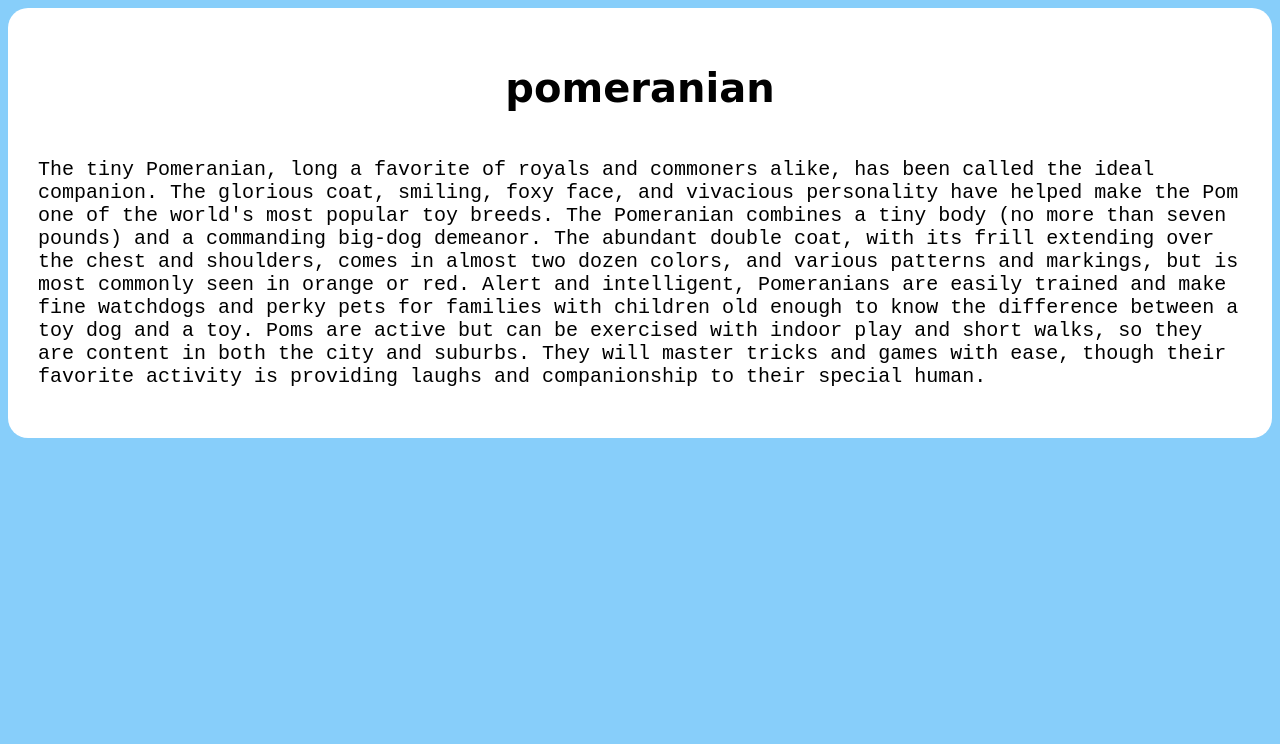
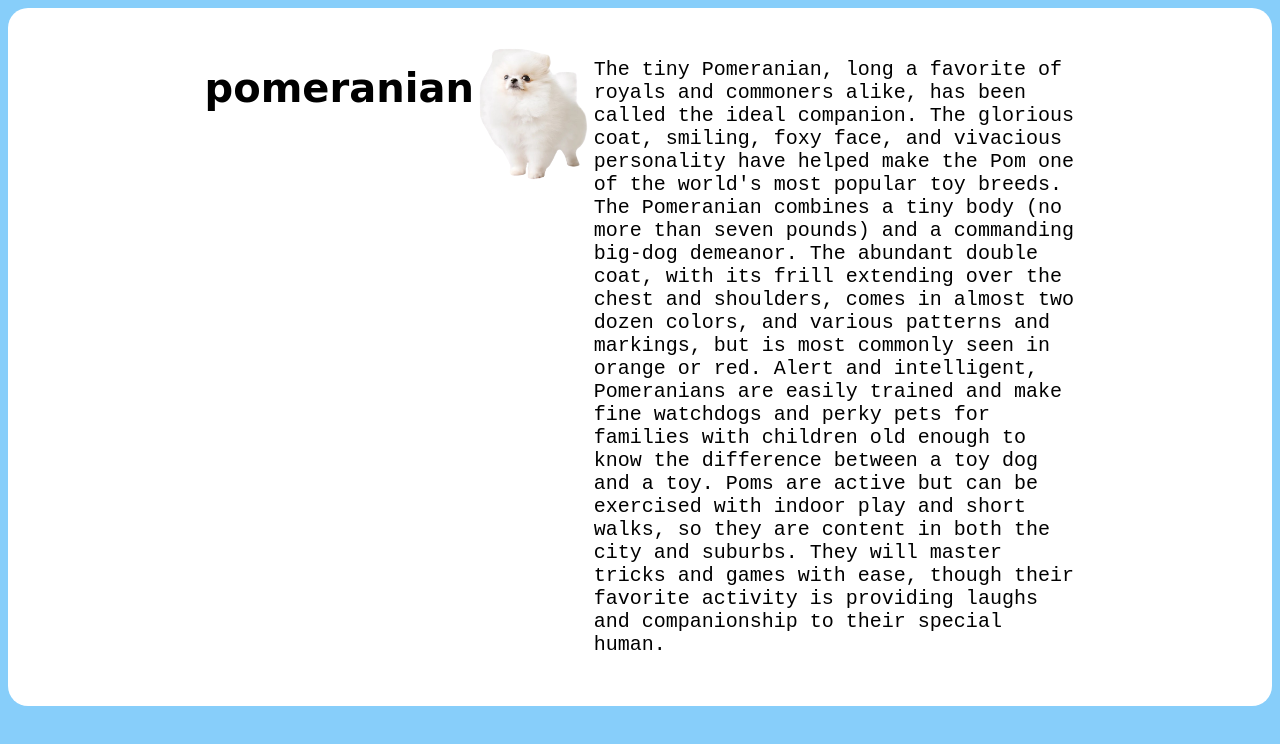
Before and after one commit to BeccaaC/PuppyDirectory, a plain HTML site: page pomeranian.html in a window 1280 px wide. Drawn offline with Linux system fonts and the light colour scheme; a script that the page names is missing.

Commit message:
adding dog images to the subpages

```diff
--- a/pomeranian.html
+++ b/pomeranian.html
@@ -12,9 +12,12 @@
     <body>
         <div class = "infocontainer">
             <h1> pomeranian </h1>
-            <p>
+            <img src="Assets/pomeranian.png" alt="Pomeranian Puppy" class = "Pomeranian">
+
+            <p class = "destext">
                 The tiny Pomeranian, long a favorite of royals and commoners alike, has been called the ideal companion. The glorious coat, smiling, foxy face, and vivacious personality have helped make the Pom one of the world's most popular toy breeds. The Pomeranian combines a tiny body (no more than seven pounds) and a commanding big-dog demeanor. The abundant double coat, with its frill extending over the chest and shoulders, comes in almost two dozen colors, and various patterns and markings, but is most commonly seen in orange or red. Alert and intelligent, Pomeranians are easily trained and make fine watchdogs and perky pets for families with children old enough to know the difference between a toy dog and a toy. Poms are active but can be exercised with indoor play and short walks, so they are content in both the city and suburbs. They will master tricks and games with ease, though their favorite activity is providing laughs and companionship to their special human.
             </p>
+
         </div>
     </body>
 
--- a/style.css
+++ b/style.css
@@ -60,3 +60,7 @@ h1 {
   padding: 30px;
 
 }
+
+.destext {
+  width: 40%;
+}
```
